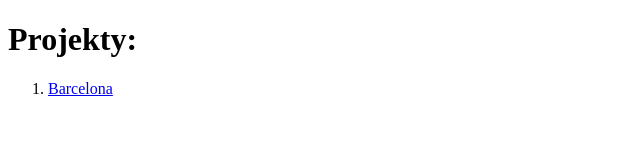
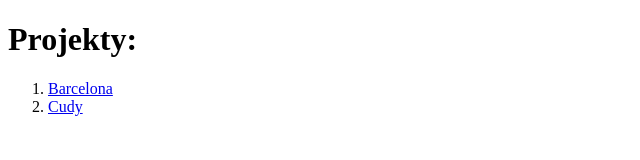
Before and after one commit to patrykator/patrykator.github.io, a plain HTML site: page index.html in a window 1280 px wide. Shown: the full height of the page, 0-640 px from the left. Drawn offline with Linux system fonts and the light colour scheme.

Commit message:
Update index.html

```diff
--- a/index.html
+++ b/index.html
@@ -9,6 +9,7 @@
   <h1>Projekty:</h1>
   <ol>
   <li><a href="https://patrykator.github.io/barcelona">Barcelona</a></li>
+    <li><a href="https://patrykator.github.io/cudy/">Cudy</a></li>
   </ol>
 </body>
 </html>
```
